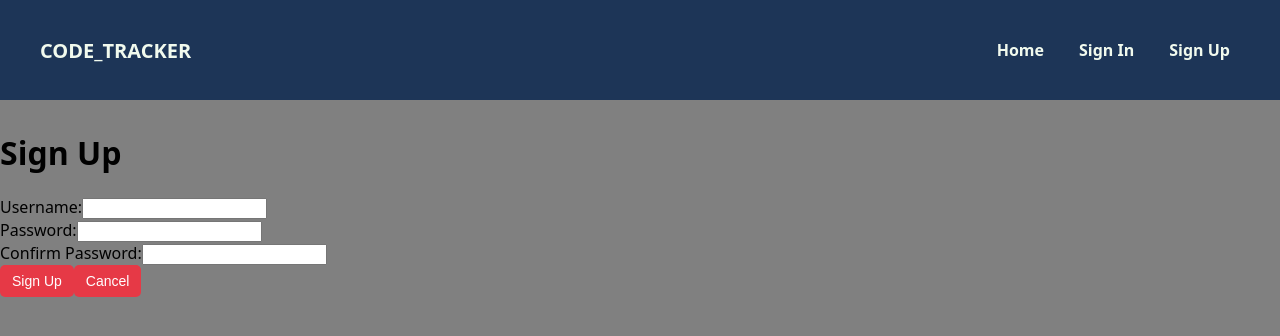
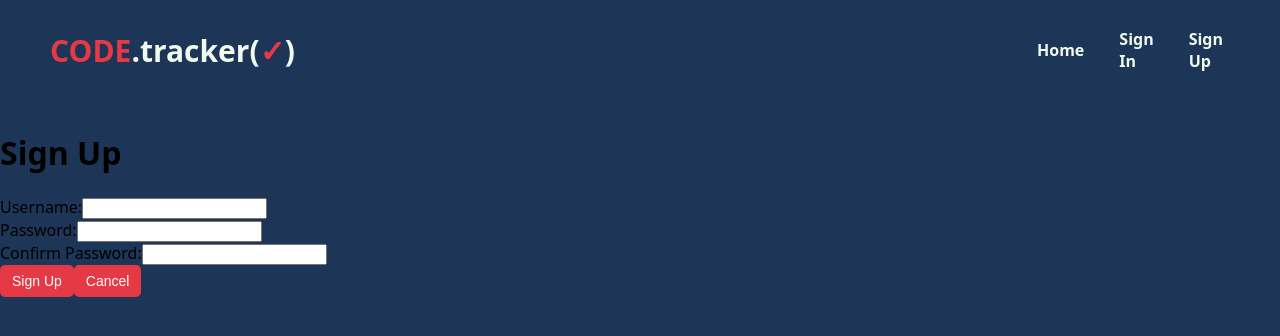
Before and after one commit to JuicetenG/project-3-frontend, a React (Vite) app: page /sign-up in a window 1280 px wide. Shown: the top 336 px of the page. Built offline with nearby package versions, Linux system fonts and the light colour scheme; no server answers.

Commit message:
change layout back to original

```diff
--- a/src/components/Dashboard/Dashboard.css
+++ b/src/components/Dashboard/Dashboard.css
@@ -1,19 +1,16 @@
 .main-container {
   display: grid;
   height: 100%;
-  width: 1400px;
-  grid-template-columns: 1fr 3fr;
+  width: 100%;
+  grid-template-columns: 1fr 4fr;
   grid-template-areas: "a b";
   justify-self: center;
-  grid-gap: 10px;
 }
 
 .projects-container {
   grid-area: b;
-  background-color: #8BC6EC;
-  background-image: linear-gradient(0deg, #8BC6EC 0%, #9599E2 100%);
-  /* background-color: #457b9d; */
-  border-radius: 15px;
+  /* background-image: linear-gradient(0deg, #8BC6EC 0%, #9599E2 100%); */
+  background-color: #edf2f4;
 }
 
 .sidebar-container {
@@ -23,10 +20,7 @@
   flex-direction: column;
   padding-top: 40px;
   text-align: center;
-  background-color: #8BC6EC;
-  background-image: linear-gradient(0deg, #8BC6EC 0%, #9599E2 100%);
-  /* background-color: #457b9d; */
-  border-radius: 15px;
+  background-color: #abcaf1;
 }
 
 .dashboard-header {
--- a/src/components/NavBar/NavBar.css
+++ b/src/components/NavBar/NavBar.css
@@ -1,6 +1,6 @@
 .navbar {
 background-color: #1d3557;
-padding: 15px 20px;
+padding: 15px 50px;
 display: flex;
 justify-content: center;
 }
@@ -10,7 +10,6 @@ display: flex;
 justify-content: space-between;
 align-items: center;
 width: 100%;
-max-width: 1200px;
 }
 
 .nav-left {
@@ -21,21 +20,28 @@ flex: 1;
 }
 
 .nav-title {
-font-size: 20px;
+font-size: 30px;
 font-weight: bold;
 color: #f1faee;
-text-transform: uppercase;
+}
+
+.code {
+  color: #e63946;
+}
+
+.check {
+  color: #e63946;
 }
 
 .nav-right {
 flex: 1;
 display: flex;
 justify-content: flex-end;
+width: 200px;
 gap: 15px;
 }
 
 .nav-right.signed-in {
-flex-direction: column;
 align-items: flex-end;
 }
 
@@ -49,7 +55,6 @@ text-decoration: none;
 font-weight: bold;
 color: #f1faee;
 font-size: 16px;
-margin-bottom: 10px;
 padding: 5px 10px;
 transition: color 0.3s ease-in-out;
 }
@@ -65,12 +70,13 @@ font-weight: bold;
 color: #f1faee;
 font-size: 16px;
 cursor: pointer;
-padding: 5px 10px;
+padding: 5px 0;
+padding-bottom: 2px;
 transition: color 0.3s ease-in-out;
 }
 
 .nav-signout:hover {
-color: #e63946;
+  color: #e63946;
 }
 
 .nav-right a {
--- a/src/components/NavBar/NavBar.jsx
+++ b/src/components/NavBar/NavBar.jsx
@@ -27,7 +27,10 @@ const NavBar = () => {
       <div className="nav-container">
         {/* Left Section - CODE_tracker */}
         <div className="nav-left">
-          <span className="nav-title">CODE_tracker</span>
+          <span className="nav-title">
+            <span className="code">CODE</span>
+            .tracker(<span className="check">&#10003;</span>)
+          </span>
         </div>
 
         {/* Right Section - Dashboard & Sign Out OR Home, Sign In, Sign Up */}
--- a/src/components/ProjectList/ProjectList.css
+++ b/src/components/ProjectList/ProjectList.css
@@ -45,6 +45,6 @@ font-size: 14px;
 transition: background-color 0.2s ease-in-out;
 }
 
-button:hover {
+/* button:hover {
 background-color: #d62828;
-}
+} */
--- a/src/index.css
+++ b/src/index.css
@@ -9,7 +9,7 @@
 }
 
 body {
-  background-color: gray;
+  background-color: #1d3557;
   /* Use a system font; if none are available, use an available sans-serif font */
   font-family: system-ui, sans-serif;
   /* Ensures full height compatibility across devices */
```
